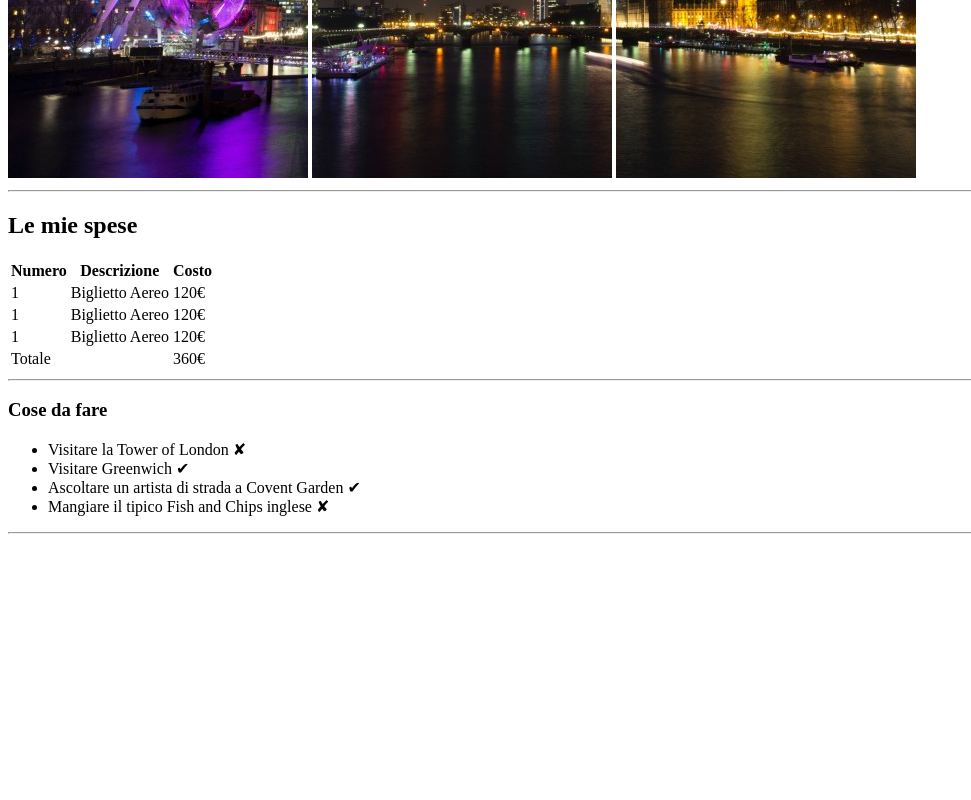
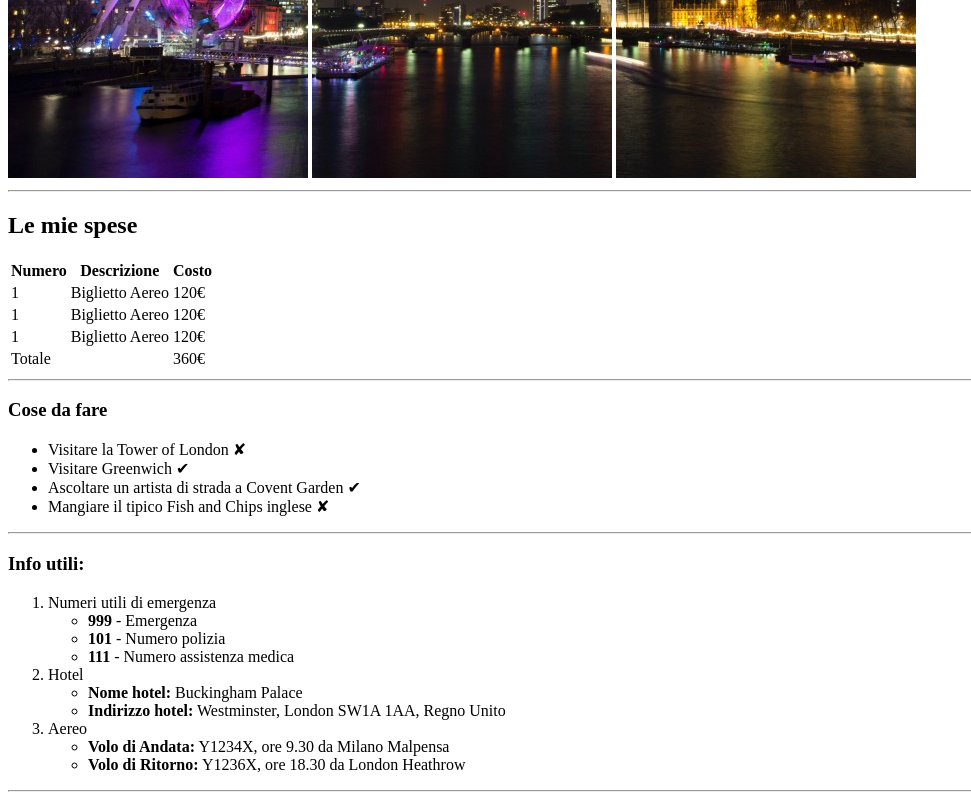
Before and after one commit to Steferre/html-london-trip, a plain HTML site: page index.html in a window 1280 px wide. Shown: the part 502-1302 px from the top of the page, without its empty margins (0-971 px from the left). Before the commit the page ends 1044 px from the top, so only its background shows below. Drawn offline with Linux system fonts and the light colour scheme.

Commit message:
Completata sezione main con la parte delle Info

```diff
--- a/index.html
+++ b/index.html
@@ -90,8 +90,33 @@
 
             <hr>
 
+            <!--Sezione Info utili-->
+            <section>
+                <h3>
+                    Info utili:
+                </h3>
 
+                <ol>
+                    <li>Numeri utili di emergenza</li>
+                        <ul>
+                            <li><strong>999</strong> - Emergenza</li>
+                            <li><strong>101</strong> - Numero polizia</li>
+                            <li><strong>111</strong> - Numero assistenza medica</li>
+                        </ul>
+                    <li>Hotel</li>
+                        <ul>
+                            <li><strong>Nome hotel:</strong> Buckingham Palace</li>
+                            <li><strong>Indirizzo hotel:</strong> Westminster, London SW1A 1AA, Regno Unito</li>
+                        </ul>
+                    <li>Aereo</li>
+                        <ul>
+                            <li><strong>Volo di Andata:</strong> Y1234X, ore 9.30 da Milano Malpensa</li>
+                            <li><strong>Volo di Ritorno:</strong> Y1236X, ore 18.30 da London Heathrow</li>
+                        </ul>
+                </ol>
+            </section>
 
+            <hr>
         </main>
 
         <!--Foto conclusive-->
```
